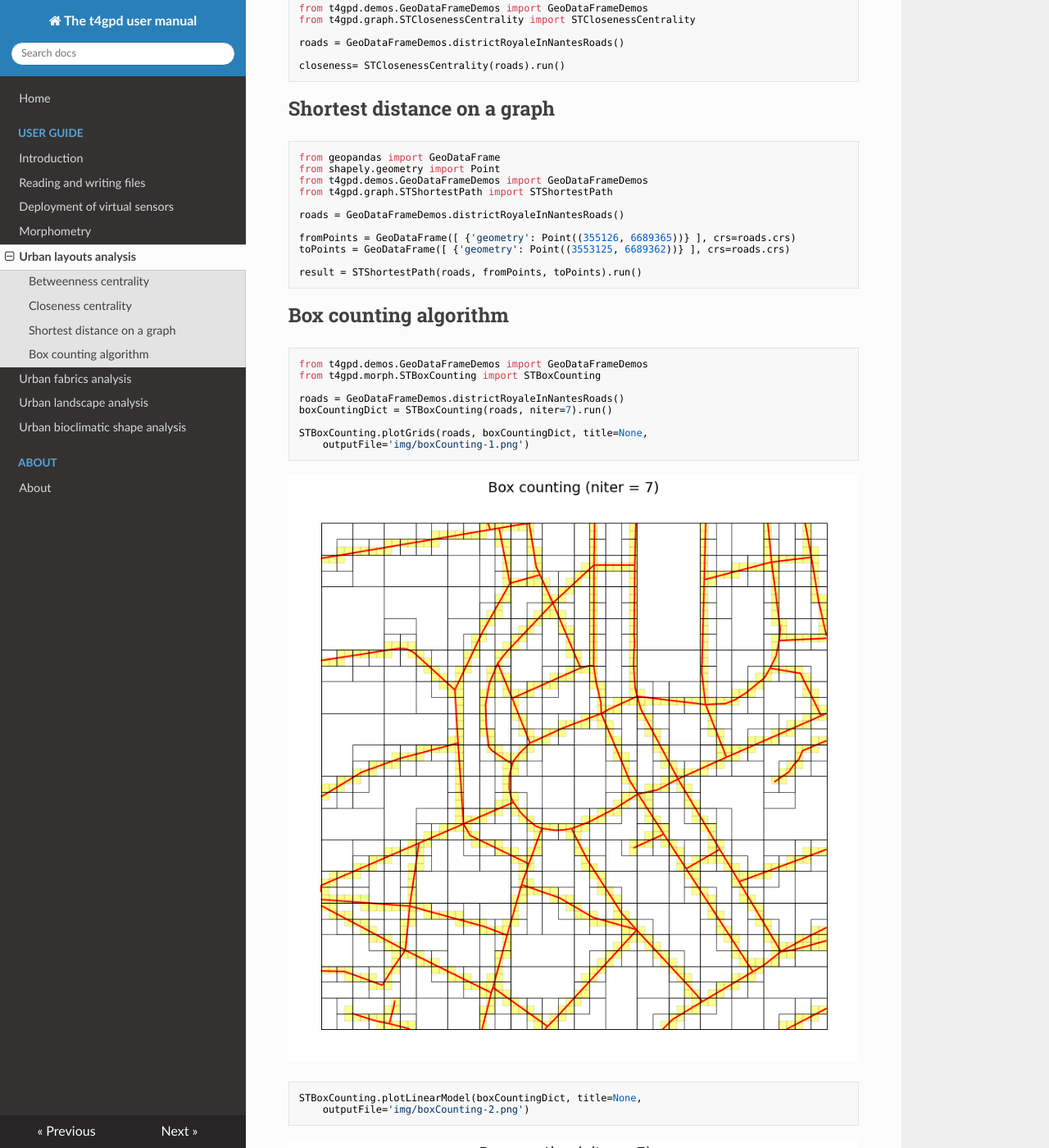
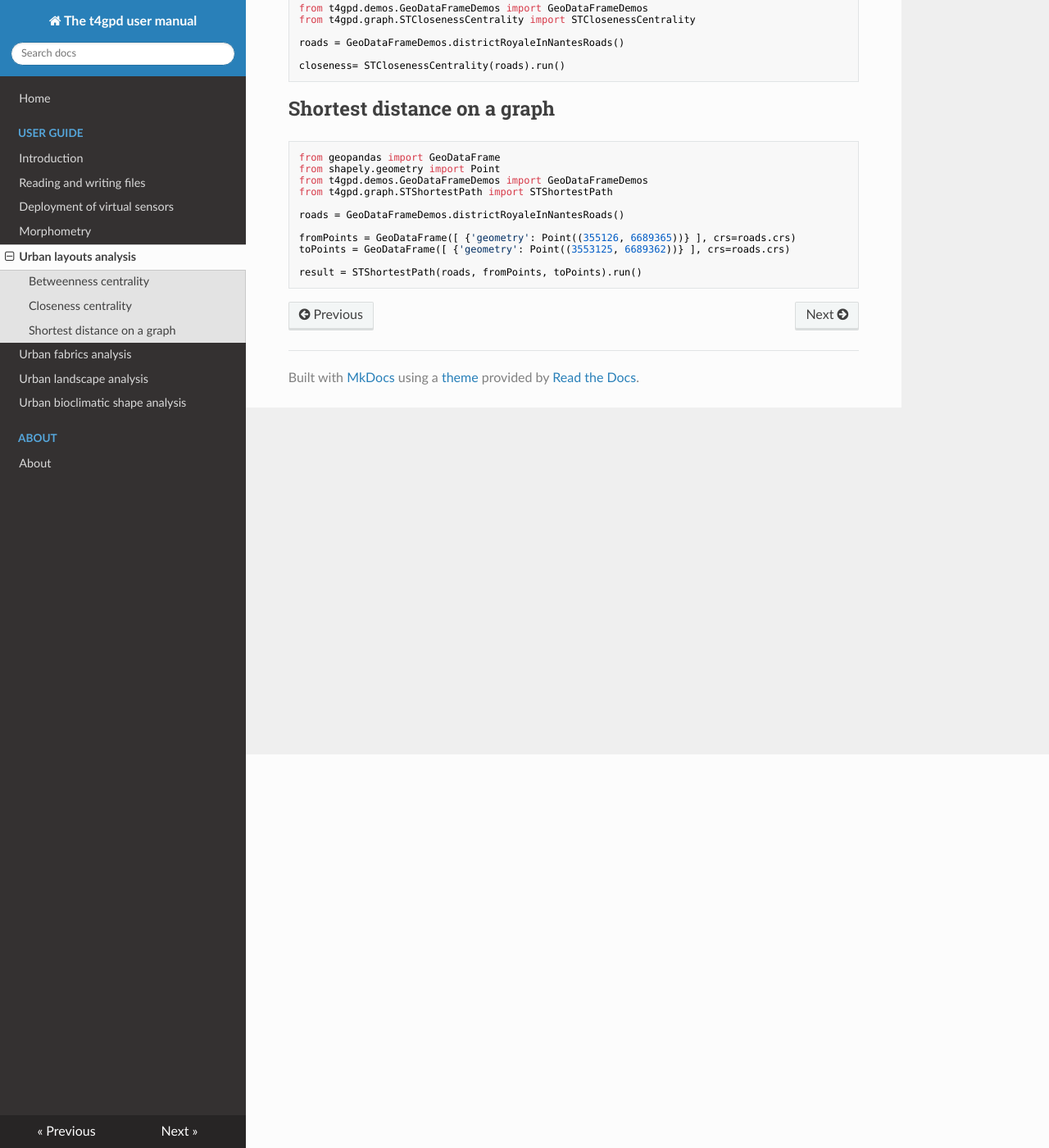
Before and after one commit to thomas-leduc/t4gpd-docs, an MkDocs documentation site: the page built from docs/layout.md, in a window 1280 px wide and 1400 px high, scrolled down 480 px. Shown: the whole window at 82% size. Built offline with MkDocs 1.6.1, drawn with Linux system fonts in a browser that asks for light colours; nearby versions of some CDN libraries; some of the changed lines change nothing that is shown.

Commit message:
Update {landscape,layout}.md + add new img/isovists.png

````diff
--- a/docs/landscape.md
+++ b/docs/landscape.md
@@ -1,6 +1,58 @@
 # Urban landscape analysis
 ## Isovist and isovist field
+In 2D, the set of points on the map plane that are directly visible from the point of view (also called the generation point) is called isovist. In the case where no opaque surface stops the field of view, it is sometimes necessary to impose an artificial horizon to limit the range.
+
+To analyze space in a more systematic way over a territory, [Benedikt (1979)](https://doi.org/10.1068/b060047) proposes the notion of isovist field. This is an extrapolation of the mathematical notion of scalar field (resp. vector field) which associates a scalar (resp. a vector) with any point in Euclidean space. If the isovist describes the space surrounding a given point, the isovist field associates, to any point of the study area, an isovist. The isovist field thus gives access to the description property of the enveloping space at any point of interest.
+
+> `STIsovistField2D(buildings, viewpoints, nRays=64, rayLength=100.0)`
+
+```python
+from geopandas import GeoDataFrame
+from shapely.geometry import Point
+from t4gpd.demos.GeoDataFrameDemos import GeoDataFrameDemos
+from t4gpd.isovist.STIsovistField2D import STIsovistField2D
+
+buildings = GeoDataFrameDemos.districtRoyaleInNantesBuildings()
+
+pts = [ Point((355143.0, 6689359.4)), Point((355151.5, 6689310.1)) ]
+viewpoints = GeoDataFrame([{'gid': i, 'geometry': p} for i,p in enumerate(pts)],
+	crs=buildings.crs)
+
+isovRays, isovists = STIsovistField2D(buildings, viewpoints, nRays=180, rayLength=200.0).run()
+```
+
+To map it via matplotlib, proceed as follows:
+
+```python
+import matplotlib.pyplot as plt
+from shapely.geometry import box
+
+_, basemap = plt.subplots(figsize=(0.5*8.26, 0.5*8.26))
+buildings.plot(ax=basemap, color='lightgrey', edgecolor='white', linewidth=0.5)
+isovists.plot(ax=basemap, edgecolor='dimgrey', color='yellow', alpha=0.85)
+viewpoints.plot(ax=basemap, color='black', marker='+')
+plt.axis('off')
+plt.savefig('img/isovists.png')
+```
+
+![Isovist field](img/isovists.png)
+
 ### Indices for star-shaped polygons
+
+An isovist is, by nature, star-shaped. As noted by [Piombini et al. (2014)](https://doi.org/10.3166/rig.24.101-130), "Because of this topological property, such a shape can be described by simply transcribing its contour into a radial distance function. This radial distance function associates to a given azimuth (from the angular abscissa discretization) the length of the radius connecting the viewpoint to the corresponding contour point. Most of the shape indices presented below analyze this radial distance function as a simple distribution of a real variable.
+
+Some of these shape indices are implemented in the class *t4gpd.morph.geoProcesses.StarShapedIndices*. Using this class helps quantify - for each tuple of the already defined GeoDataFrame *isovRays* - the eccentricity (drift), the minimum length (resp. average, maximum or standard deviation) of the rays, or the entropy of the radial distance function.
+
+```python
+from t4gpd.morph.geoProcesses.STGeoProcess import STGeoProcess
+from t4gpd.morph.geoProcesses.StarShapedIndices import StarShapedIndices
+
+result = STGeoProcess(StarShapedIndices(precision=1.0, base=2), isovRays).run()
+
+print(result[['gid', 'drift', 'min_raylen', 'avg_raylen',
+              'std_raylen', 'max_raylen', 'entropy']])
+```
+
 ## Sky Map
 
 > `SkyMap2D(gdf, nRays=180, size=4.0, maxRayLen=100.0, elevationFieldname='HAUTEUR',`
--- a/docs/layout.md
+++ b/docs/layout.md
@@ -40,6 +40,7 @@
 result = STShortestPath(roads, fromPoints, toPoints).run()
 ```
 
+<!--
 ## Box counting algorithm
 
 ```python
@@ -61,3 +62,4 @@
 ```
 
 ![Demo1](img/boxCounting-2.png)
+-->
````
